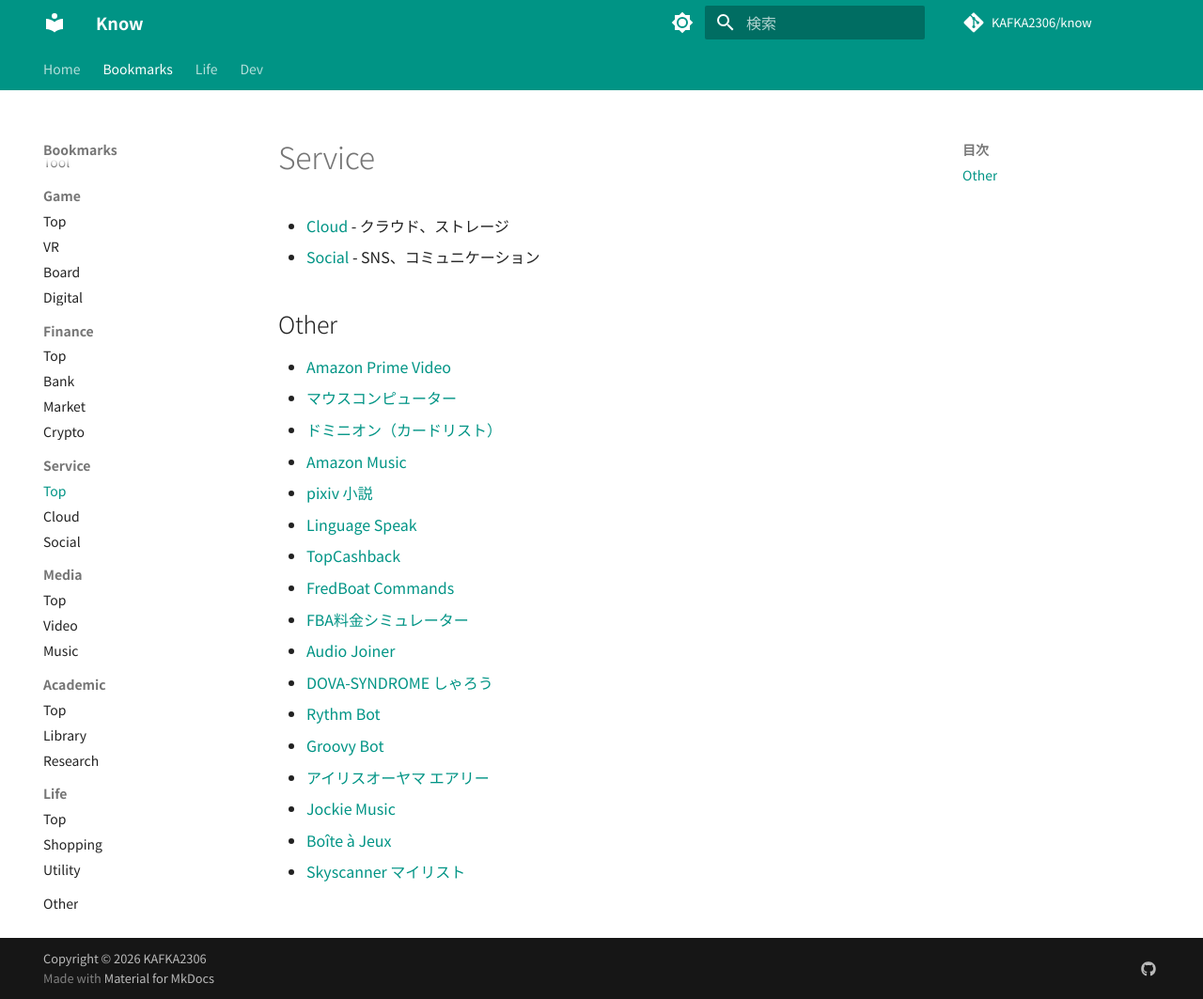
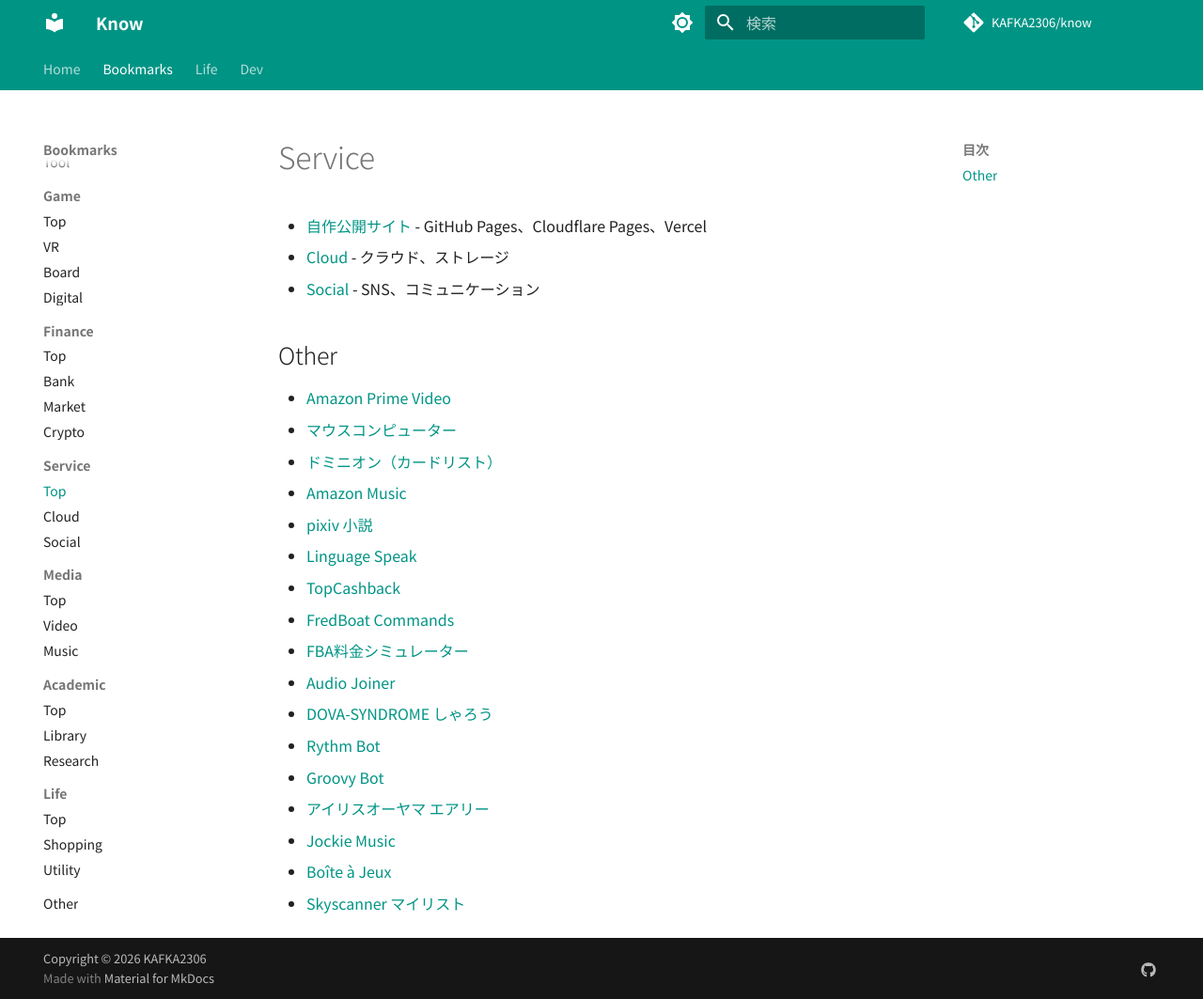
Before and after one commit to KAFKA2306/know, an MkDocs documentation site: the page built from docs/bookmarks/Service/index.md, in a window 1280 px wide and 1063 px high. Shown: the whole window at 94% size. Built offline with MkDocs 1.6.1 and Material for MkDocs 9.7.7, drawn with Linux system fonts in a browser that asks for light colours; comment, search, counter and statistics services are not loaded.

Commit message:
サービス一覧に自作公開サイトを追加

```diff
--- a/docs/bookmarks/Service/index.md
+++ b/docs/bookmarks/Service/index.md
@@ -1,5 +1,6 @@
 # Service
 
+- [自作公開サイト](Sites/index.md) - GitHub Pages、Cloudflare Pages、Vercel
 - [Cloud](Cloud/index.md) - クラウド、ストレージ
 - [Social](Social/index.md) - SNS、コミュニケーション
 
```
